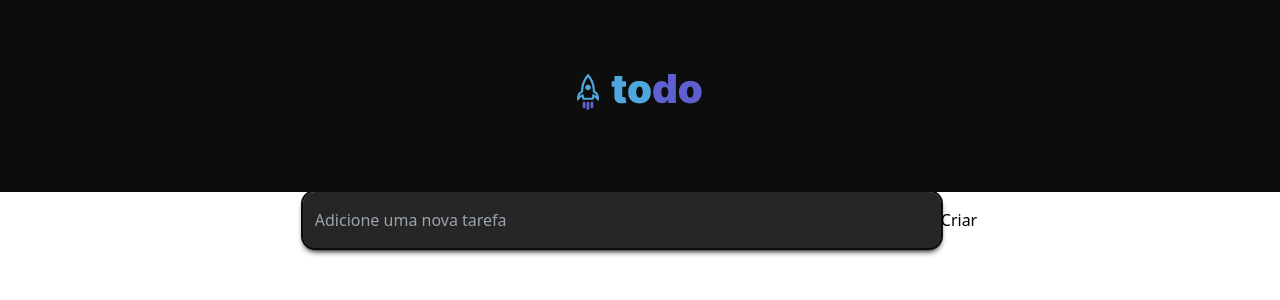
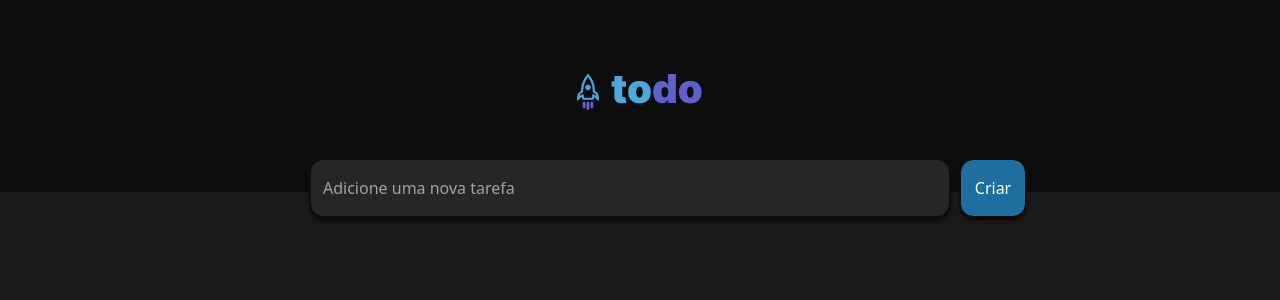
Before and after one commit to frohlich71/toDoList, a React (Vite) app: page / in a window 1280 px wide. Shown: the top 300 px of the page. Built offline with nearby package versions, Linux system fonts and the light colour scheme; the HTML template or start-up script is replaced by a standard one.

Commit message:
terminando input task e definindo body color

```diff
--- a/package.json
+++ b/package.json
@@ -18,6 +18,7 @@
     "autoprefixer": "^10.4.7",
     "postcss": "^8.4.14",
     "tailwindcss": "^3.1.6",
+    "tailwindscss": "^0.3.0",
     "typescript": "^4.6.3",
     "vite": "^2.9.9"
   }
--- a/src/App.tsx
+++ b/src/App.tsx
@@ -3,9 +3,15 @@ import { Input } from "./components/Input"
 
 export function App () {
   return (
-    <div>
-      <Header/>
-      <Input/>
+    <div className="relative">
+        <Header/>
+      <div className="justify-center flex mt-[-2rem] ml-14 relative">
+        <Input/>
+        <main>
+
+        </main>
+      </div>
+
     </div>
   )
 }
--- a/src/components/Input.tsx
+++ b/src/components/Input.tsx
@@ -1,10 +1,8 @@
 export function Input () {
   return (
-    <div className="justify-center flex">
       <form>
         <input type="text" id="task" name="task" placeholder="Adicione uma nova tarefa" className="bg-[#262626] shadow-md shadow-black w-110 h-14 p-3 rounded-xl outline outline-2 outline-[#0D0D0D] text-white  "/>
-        <button>Criar</button>
+        <button type="button" className="bg-[#1E6F9F] w-16 h-14 rounded-xl ml-3 text-white shadow-md shadow-black outline outline-1 outline-[#0D0D0D]">Criar</button>
       </form>
-    </div>
   )
 }
--- a/src/index.css
+++ b/src/index.css
@@ -1,3 +1,7 @@
 @tailwind base;
 @tailwind components;
 @tailwind utilities;
+
+body {
+  @apply bg-[#1A1A1A]
+}
```
Also changed, not shown: 1 other file (tests, documents, lock files or other folders).
